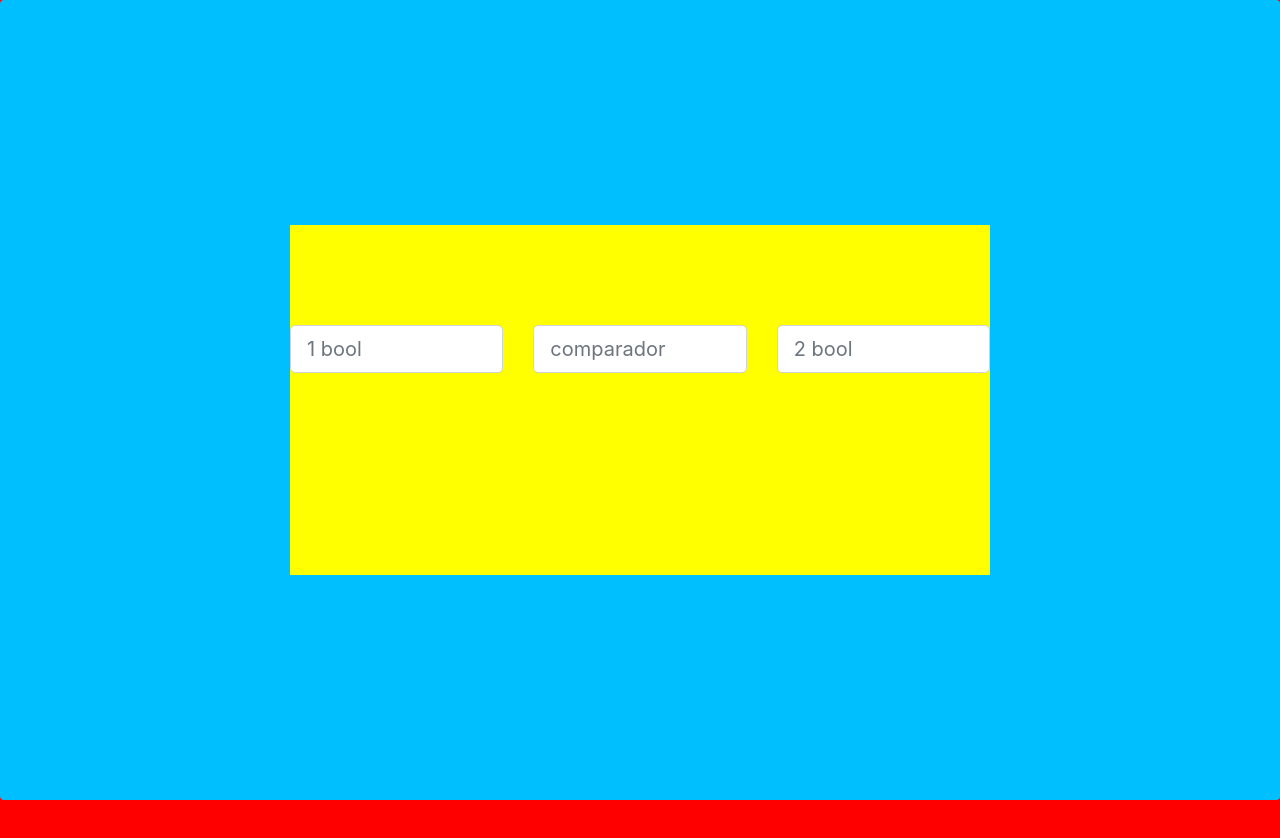
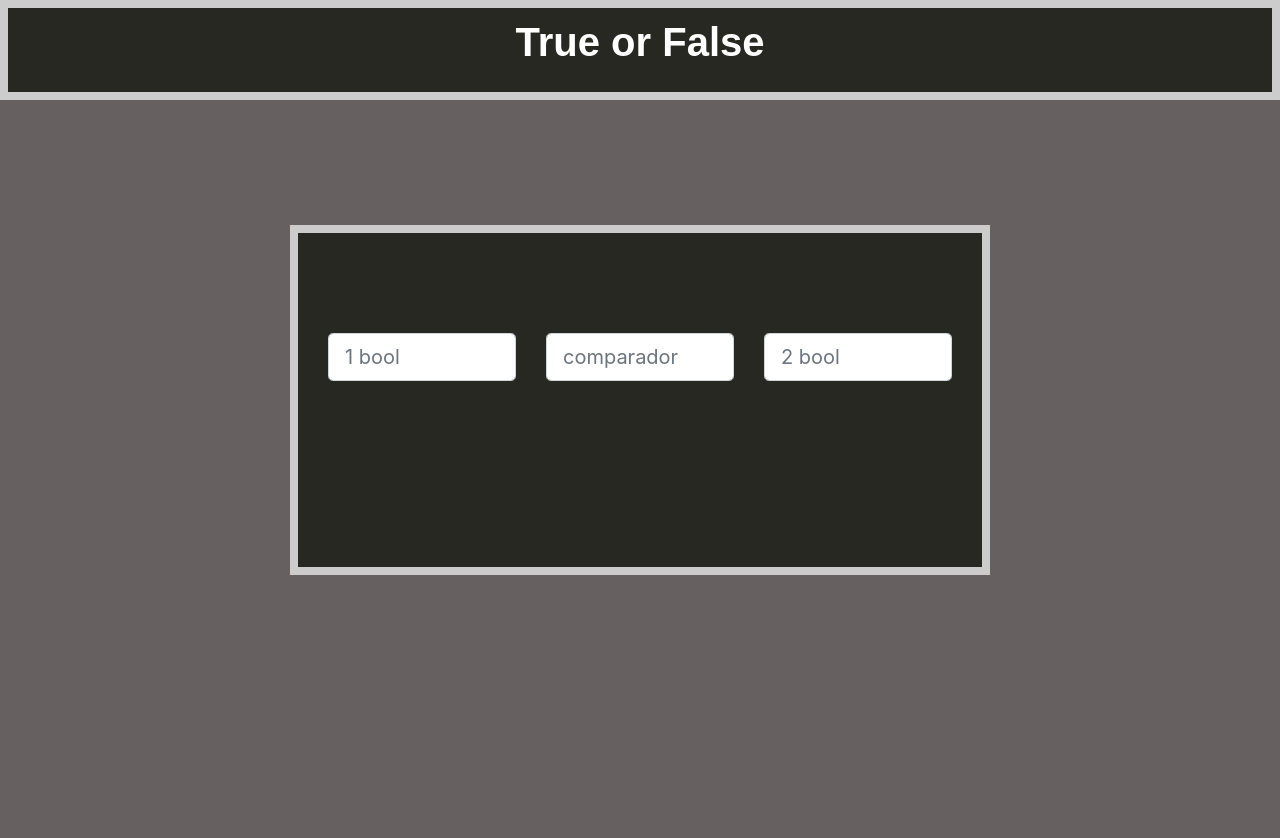
Before and after one commit to brenobss/True-or-False-App, a website built with webpack: page public/index.html in a window 1280 px wide. Before the commit the page ends 800 px from the top, so only its background shows below. Built offline with nearby package versions, Linux system fonts and the light colour scheme.

Commit message:
Ajustando css

```diff
--- a/public/index.html
+++ b/public/index.html
@@ -9,6 +9,8 @@
     <link rel="stylesheet" href="../src/css/style.css" </head>
 
 <body>
+    <div class="header">
+        <h1 class="title">True or False</h1></div>
     <div class="container-body rounded">
         <div class="content-box">
             <div class="row linha">
--- a/src/css/style.css
+++ b/src/css/style.css
@@ -4,14 +4,34 @@ body, html{
 }
 
 body{
-    background-color: red;
+    background-color: #676060;
+}
+
+.header, .container-body, .content-box{
+    align-items: center;
+    text-align: center;
+    justify-content: center;
+}
+
+.header, .content-box{
+    border: 8px solid #CCC;
+}
+
+.header{
+    height: 100px;
+    background-color: #272822;
+    color: white;
+}
+
+.title{
+    font-family: Arial, Helvetica, sans-serif;
+    font-weight: 600;
+    margin-top: 10px;
 }
 
 .container-body{
-    background-color: #00BFFF;
+    background-color: solid #676060;
     display: flex;
-    align-items: center;
-    justify-content: center;
     height: 100%;
     width: 100%;
 
@@ -20,9 +40,11 @@ body{
 .content-box {
     width: 700px;
     height: 350px;
-    background-color: yellow;
+    background-color: #272822;
     color: black;
-    text-align: center;
+    padding-left: 30px;
+    padding-right: 30px;
+    margin-bottom: 200px;
 }
 
 .linha{
```
